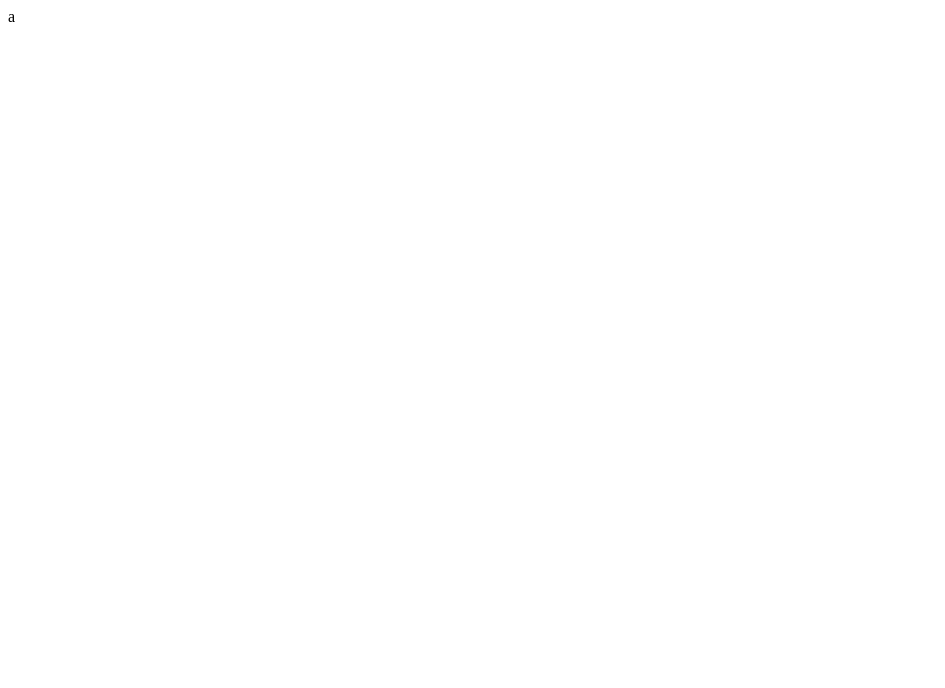
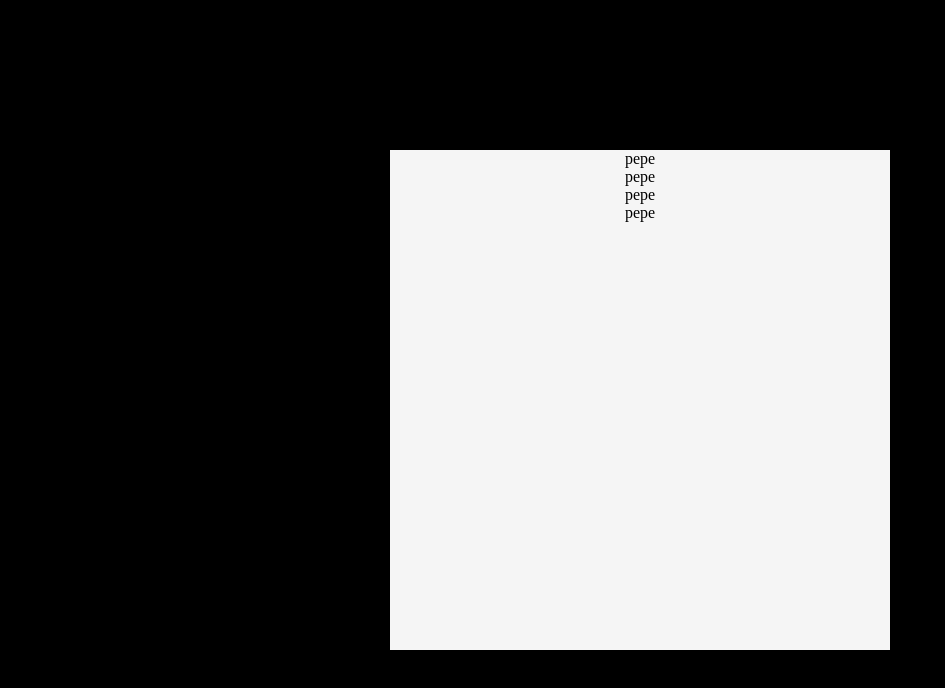
Before and after one commit to martpon/activities-list, a React (Vite) app in the folder front-end/: page / in a window 1280 px wide. Shown: the top 688 px of the page, without its empty margins (0-945 px from the left). Built offline with nearby package versions, Linux system fonts and the light colour scheme.

Commit message:
ampliando el componente Example.jsx, dando estilos y empezando a hacer el componente que en un futuro se llamara BarsGraphic

```diff
--- /dev/null
+++ b/front-end/src/App.css
@@ -0,0 +1,16 @@
+.app {
+
+    display: flex;
+    align-items: center;
+    justify-content: center;
+    width: 100vw;
+    height: 100vh;
+    background-color: black;
+}
+
+* {
+
+    margin: 0;
+    padding: 0;
+
+}
--- a/front-end/src/App.jsx
+++ b/front-end/src/App.jsx
@@ -1,11 +1,17 @@
-
+import BarsGraphic from "./components/example"
+import "./App.css"
 
 function App() {
-  return (
 
-    <>a</>
+ return (
 
-  )
+  <>
+  <div className="app">
+    <BarsGraphic/>
+  </div>
+  </>
+
+ )
 }
 
 export default App
--- /dev/null
+++ b/front-end/src/components/example.css
@@ -0,0 +1,18 @@
+
+
+.bars-background {
+    margin: 1px;
+    width: 500px;
+    height: 500px;
+    background-color: whitesmoke;
+
+}
+
+.bars-valuesintime-container {
+
+    display: flex;
+    flex-direction: column;
+    align-items: center;
+    justify-content: center;
+
+}
--- /dev/null
+++ b/front-end/src/components/example.jsx
@@ -0,0 +1,57 @@
+
+import { useState } from "react"
+import "./example.css"
+
+const Bar = ({data}) => {
+
+
+    return (
+
+        <div>
+            <p>{data.val}</p>
+            <div></div>
+            <p>{data.date}</p>
+
+        </div>
+
+    )
+
+}
+
+const BarsGraphic = ({props}) => {
+
+    const data = [
+
+        {date: "2/5/2012",val: 5},
+        {date: "2/5/2012",val: 5},
+
+    ];
+
+
+
+
+
+    return (
+
+        <>
+
+            <div className="bars-background">
+
+                <aside className="bars-valuesintime-container">
+
+                    <p>pepe</p>
+                    <p>pepe</p>
+                    <p>pepe</p>
+                    <p>pepe</p>
+
+                </aside>
+
+            </div>
+
+        </>
+
+    )
+
+}
+
+export default BarsGraphic
```
Also changed, not shown: front-end/components/example.css (deleted), front-end/components/example.jsx (deleted).
